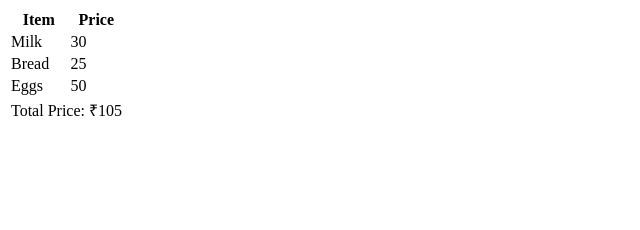
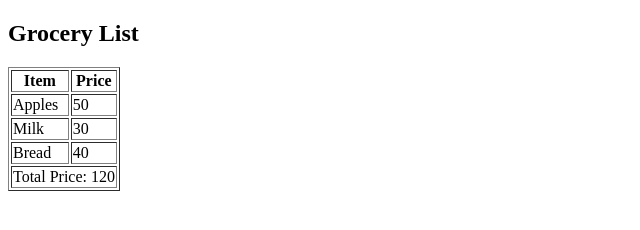
Before and after one commit to acciojob/grofers-checkout-krishanraaj, a website: page main.html in a window 1280 px wide. Shown: the whole page, without its empty margins (0-640 px from the left). Drawn offline with Linux system fonts and the light colour scheme.

Commit message:
created a submission

```diff
--- a/main.html
+++ b/main.html
@@ -1,31 +1,32 @@
 <!DOCTYPE html>
 <html lang="en">
 <head>
-  <meta charset="UTF-8" />
-  <meta name="viewport" content="width=device-width, initial-scale=1.0" />
+  <meta charset="UTF-8">
   <title>Grofers Checkout</title>
-  <link rel="stylesheet" href="style.css">
 </head>
 <body>
-  <table id="groceryTable">
+  <h2>Grocery List</h2>
+
+  <table id="grocery-table" border="1">
     <tr>
-      <th class="item">Item</th>
-      <th class="prices">Price</th>
+      <th>Item</th>
+      <th>Price</th>
     </tr>
-    <tr>
-      <td class="item">Milk</td>
+    <tr class="item">
+      <td>Apples</td>
+      <td class="prices">50</td>
+    </tr>
+    <tr class="item">
+      <td>Milk</td>
       <td class="prices">30</td>
     </tr>
-    <tr>
-      <td class="item">Bread</td>
-      <td class="prices">25</td>
-    </tr>
-    <tr>
-      <td class="item">Eggs</td>
-      <td class="prices">50</td>
+    <tr class="item">
+      <td>Bread</td>
+      <td class="prices">40</td>
     </tr>
   </table>
 
+  <!-- Linking the external JavaScript file -->
   <script src="script.js"></script>
 </body>
 </html>
--- a/script.js
+++ b/script.js
@@ -1,25 +1,21 @@
-// Select all elements with class "prices"
-const priceCells = document.querySelectorAll(".prices");
+// Select all price elements
+const prices = document.querySelectorAll('.prices');
 
+// Calculate total
 let total = 0;
-
-// Loop through all price cells and calculate total
-priceCells.forEach((cell) => {
-  const value = parseFloat(cell.textContent);
-  if (!isNaN(value)) {
-    total += value;
-  }
+prices.forEach(price => {
+  total += Number(price.textContent);
 });
 
 // Create a new row for total
-const table = document.getElementById("groceryTable");
-const totalRow = document.createElement("tr");
-totalRow.classList.add("total-row");
+const table = document.getElementById('grocery-table');
+const newRow = document.createElement('tr');
+const totalCell = document.createElement('td');
 
-const totalCell = document.createElement("td");
-totalCell.colSpan = 2; // span across both columns
-totalCell.textContent = `Total Price: ₹${total}`;
+// Span across both columns and display total
+totalCell.setAttribute('colspan', '2');
+totalCell.textContent = `Total Price: ${total}`;
 
-// Append total row to table
-totalRow.appendChild(totalCell);
-table.appendChild(totalRow);
+// Append the total row to the table
+newRow.appendChild(totalCell);
+table.appendChild(newRow);
```
